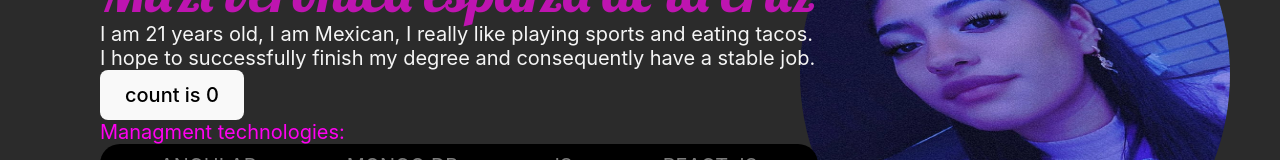
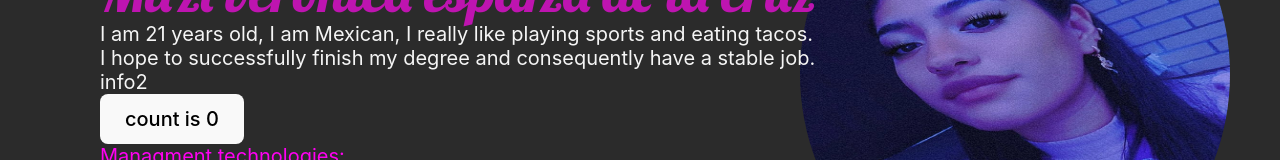
Before and after one commit to mitzimitzidelacruz/Context-I18next, a React (Vite) app: page / in a window 1280 px wide. Shown: the part 274-434 px from the top of the page. Built offline with nearby package versions, Linux system fonts and the light colour scheme.

Commit message:
Feat: New change to file in the translate

```diff
--- a/src/App.jsx
+++ b/src/App.jsx
@@ -23,6 +23,7 @@ function App() {
       <div className='info'>
         <p>{t("info")}</p>
         <p>{t("info1")}</p>
+        <p>{t("info2")}</p>
 
       </div>
       <div className="card">
--- a/src/config/leng/spanish.json
+++ b/src/config/leng/spanish.json
@@ -1,7 +1,8 @@
 {
     "myname": "Mitzi verónica esparza de la cruz",
     "info": "Tengo 21 años, soy mexicana, me gusta mucho hacer deporte y comer tacos.",
-    "info1": " Espero llegar a terminar satisfactoriamente mi carrera y por consecuente tener un trabajo estable",
+    "info1": " Espero llegar a terminar satisfactoriamente mi carrera y",
+    "info2": "por consecuente tener un trabajo estable",
     "btn": "contador de visita",
     "tec": "Tecnologías que maneja:"
 }
```
